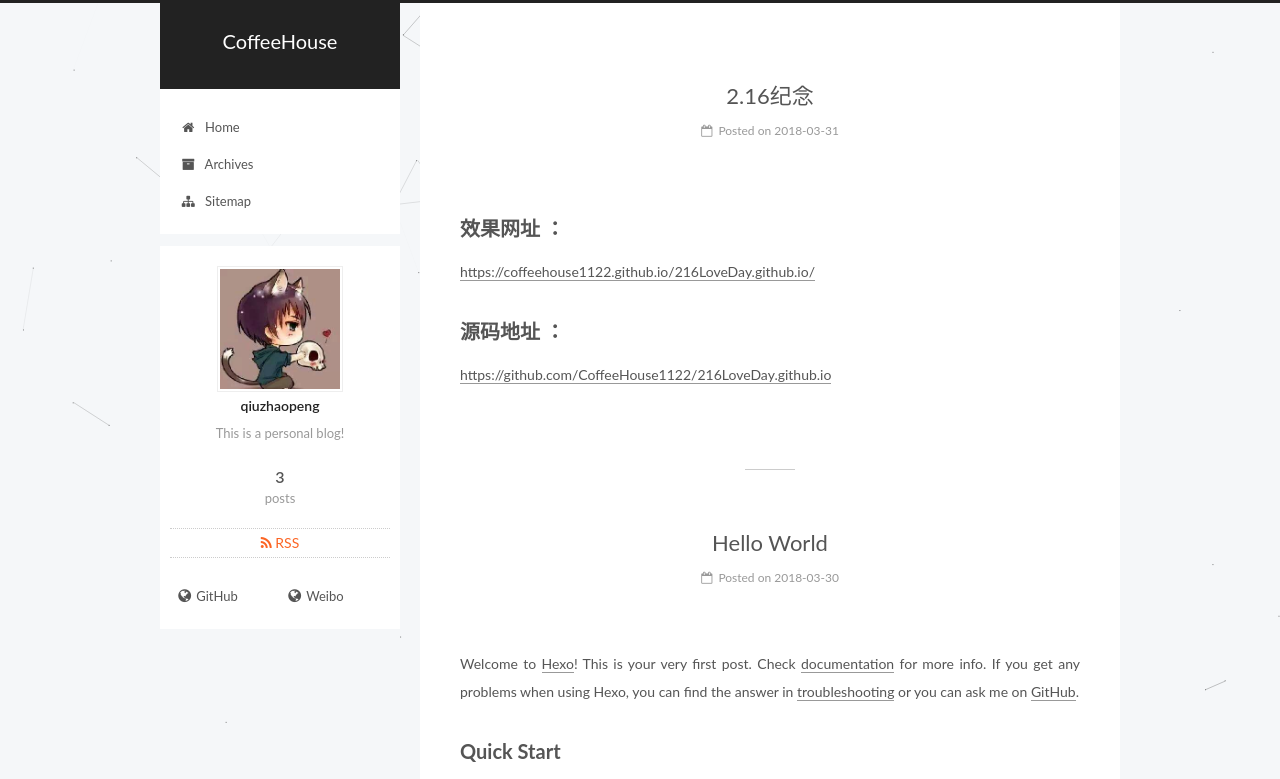
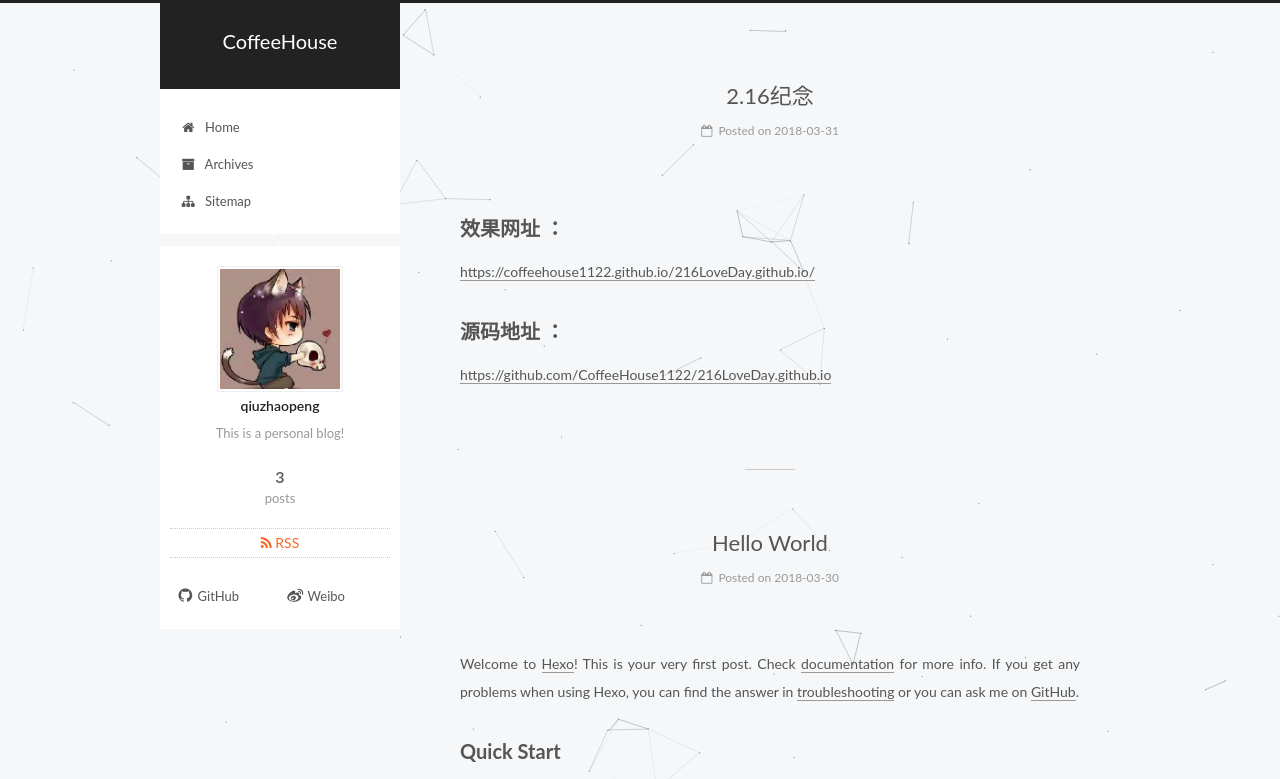
Before and after one commit to CoffeeHouse1122/CoffeeHouse1122.github.io, a plain HTML site: page index.html in a window 1280 px wide. Shown: the top 779 px of the page. Drawn offline with Linux system fonts and the light colour scheme; some packages are replaced by stand-ins of ours; a script that the page names is missing.

Commit message:
Site updated: 2018-03-31 22:06:17

```diff
--- a/css/main.css
+++ b/css/main.css
@@ -1823,7 +1823,7 @@ pre .javascript .function {
   width: 4px;
   height: 4px;
   border-radius: 50%;
-  background: #a6ff39;
+  background: #4dff52;
 }
 .links-of-blogroll {
   font-size: 13px;
@@ -2676,7 +2676,7 @@ pre .javascript .function {
   box-sizing: border-box;
   padding: 40px;
   width: 700px;
-  background: #fff;
+  background: transparent;
   min-height: 700px;
   box-shadow: initial;
   border-radius: initial;
--- a/index.html
+++ b/index.html
@@ -7,7 +7,7 @@
 
 <html class="theme-next pisces use-motion" lang="">
 
-<script type="text/javascript" color="0,0,255" opacity='0.7' zIndex="-2" count="200" src="//cdn.bootcss.com/canvas-nest.js/1.0.0/canvas-nest.min.js"></script>
+<script type="text/javascript" color="0,0,255" opacity='0.7' zIndex="-2" count="99" src="//cdn.bootcss.com/canvas-nest.js/1.0.0/canvas-nest.min.js"></script>
 
 
 <head>
@@ -680,13 +680,13 @@
                   <span class="links-of-author-item">
                     <a href="https://github.com/CoffeeHouse1122" target="_blank" title="GitHub">
 
-                        <i class="fa fa-fw fa-globe"></i>GitHub</a>
+                        <i class="fa fa-fw fa-github"></i>GitHub</a>
                   </span>
 
                   <span class="links-of-author-item">
                     <a href="https://weibo.com/u/5101317315" target="_blank" title="Weibo">
 
-                        <i class="fa fa-fw fa-globe"></i>Weibo</a>
+                        <i class="fa fa-fw fa-weibo"></i>Weibo</a>
                   </span>
 
             </div>
```
Also changed, not shown: 2018/03/29/3-29/index.html (+3 -3 lines), 2018/03/30/hello-world/index.html (+3 -3 lines), 2018/03/31/2-16纪念/index.html (+3 -3 lines), archives/2018/03/index.html (+3 -3 lines), archives/2018/index.html (+3 -3 lines), archives/index.html (+3 -3 lines).
